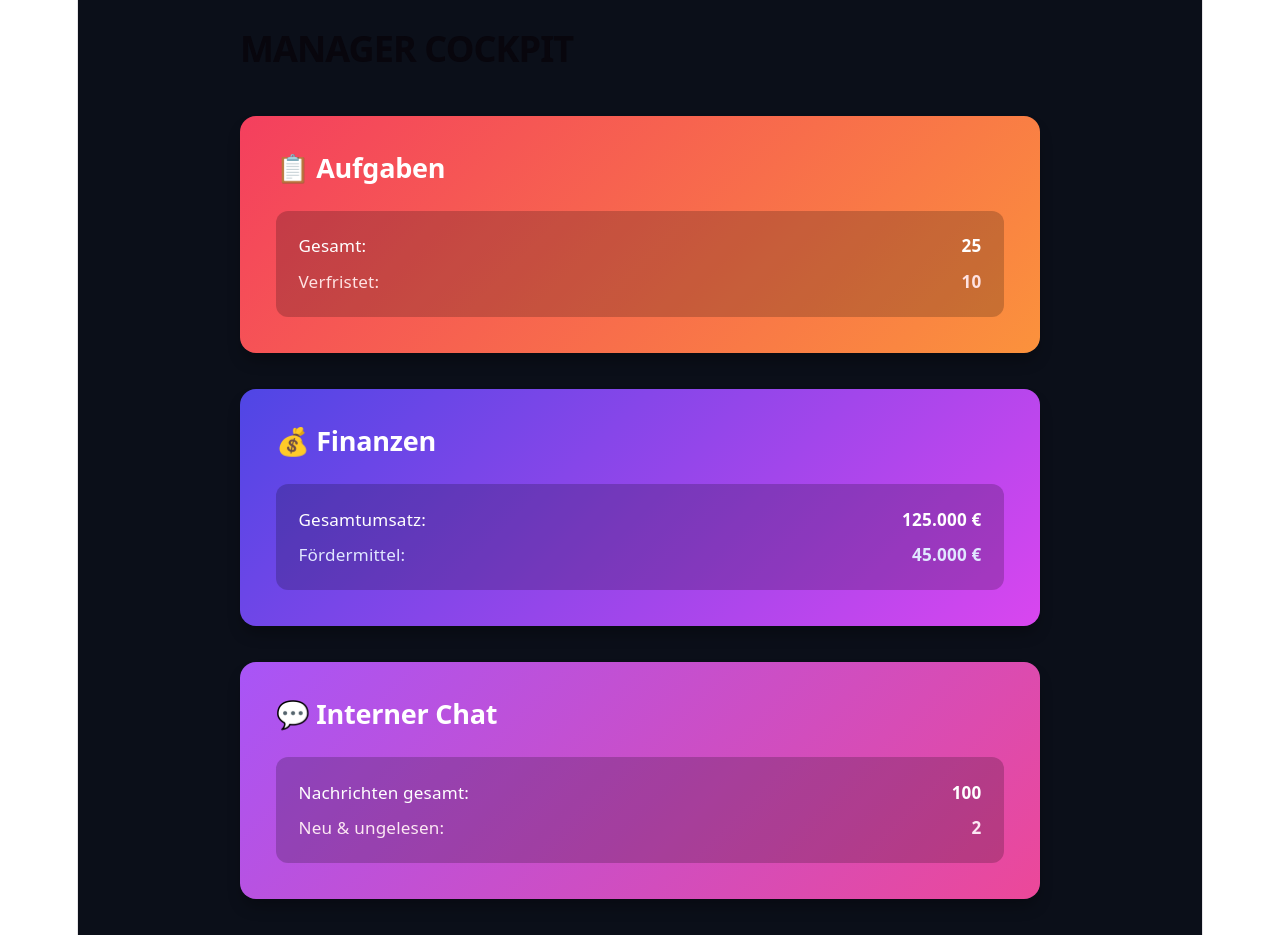
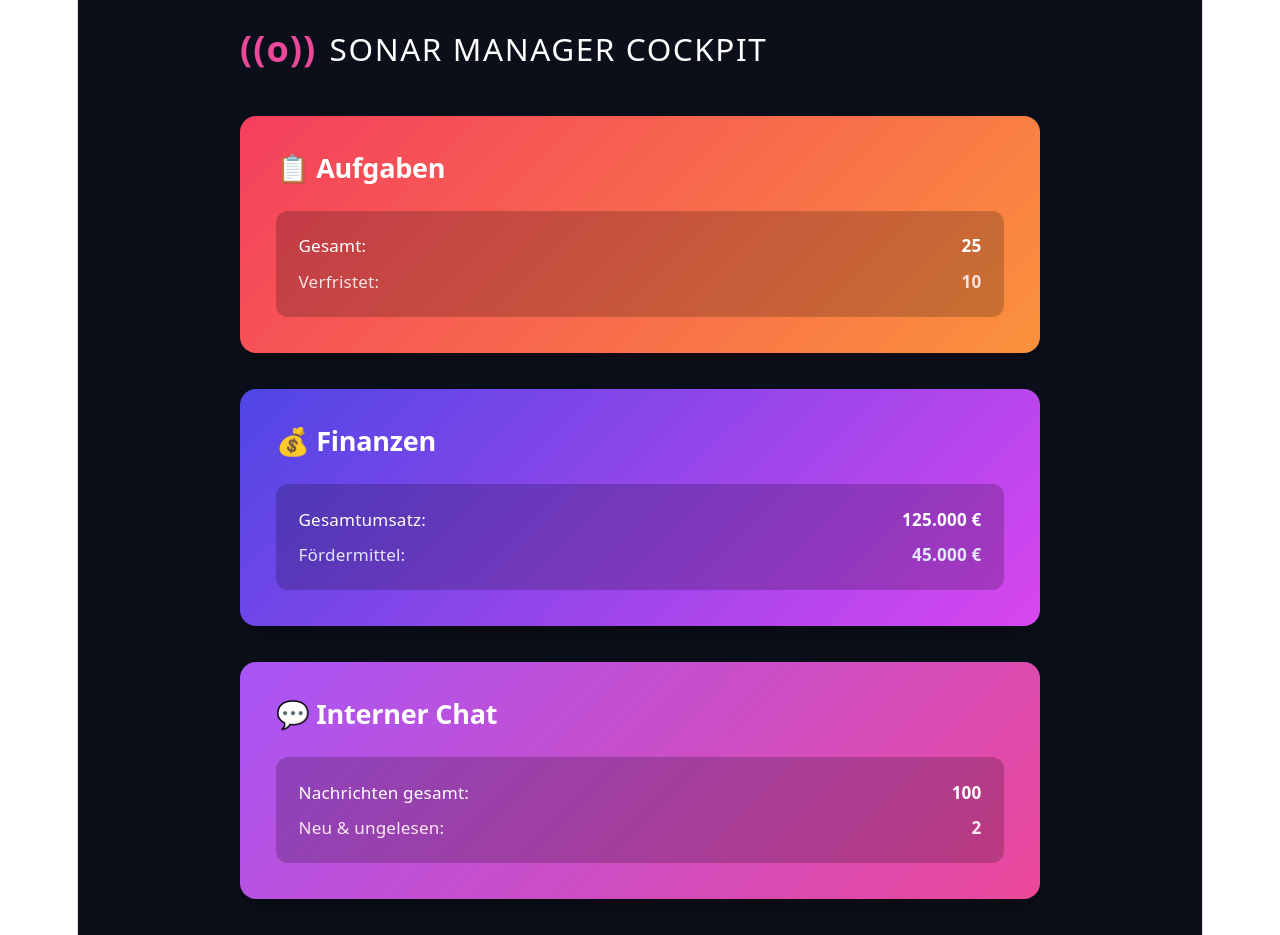
Before and after one commit to jenswilsdorfdd-gif/manager-cockpit, a React (Vite) app: page / in a window 1280 px wide. Built offline with nearby package versions, Linux system fonts and the light colour scheme; no server answers.

Commit message:
app-logo

```diff
--- a/src/App.tsx
+++ b/src/App.tsx
@@ -52,9 +52,20 @@ export default function App() {
       {/* StyleSheet injizieren */}
       <style>{styleSheet}</style>
 
-      {/* Header */}
-      <header style={{ marginBottom: '3rem', display: 'flex', justifyContent: 'space-between', alignItems: 'center', maxWidth: '800px', margin: '0 auto 3rem auto' }}>
-        <h1 style={{ margin: 0, fontSize: '2rem', fontWeight: '800', letterSpacing: '-0.025em' }}>MANAGER COCKPIT</h1>
+      {/* Header mit neuem SONAR Logo */}
+      <header style={{ marginBottom: '3rem', display: 'flex', justifyContent: 'space-between', alignItems: 'center', maxWidth: '800px', margin: '0 auto 3rem auto', flexWrap: 'wrap', gap: '1rem' }}>
+
+        {/* LOGO BEREICH */}
+        <div style={{ display: 'flex', alignItems: 'center', gap: '0.75rem' }}>
+          <span style={{ color: '#ec4899', fontSize: '2rem', fontWeight: '600', letterSpacing: '1px' }}>
+            ((o))
+          </span>
+          <h1 style={{ margin: 0, fontSize: '1.75rem', fontWeight: '300', color: '#ffffff', letterSpacing: '0.05em' }}>
+            SONAR <span style={{ fontWeight: '200' }}>MANAGER COCKPIT</span>
+          </h1>
+        </div>
+
+        {/* ZURÜCK BUTTON */}
         {activeView !== 'dashboard' && (
           <button
             className="fade-in back-btn"
```
